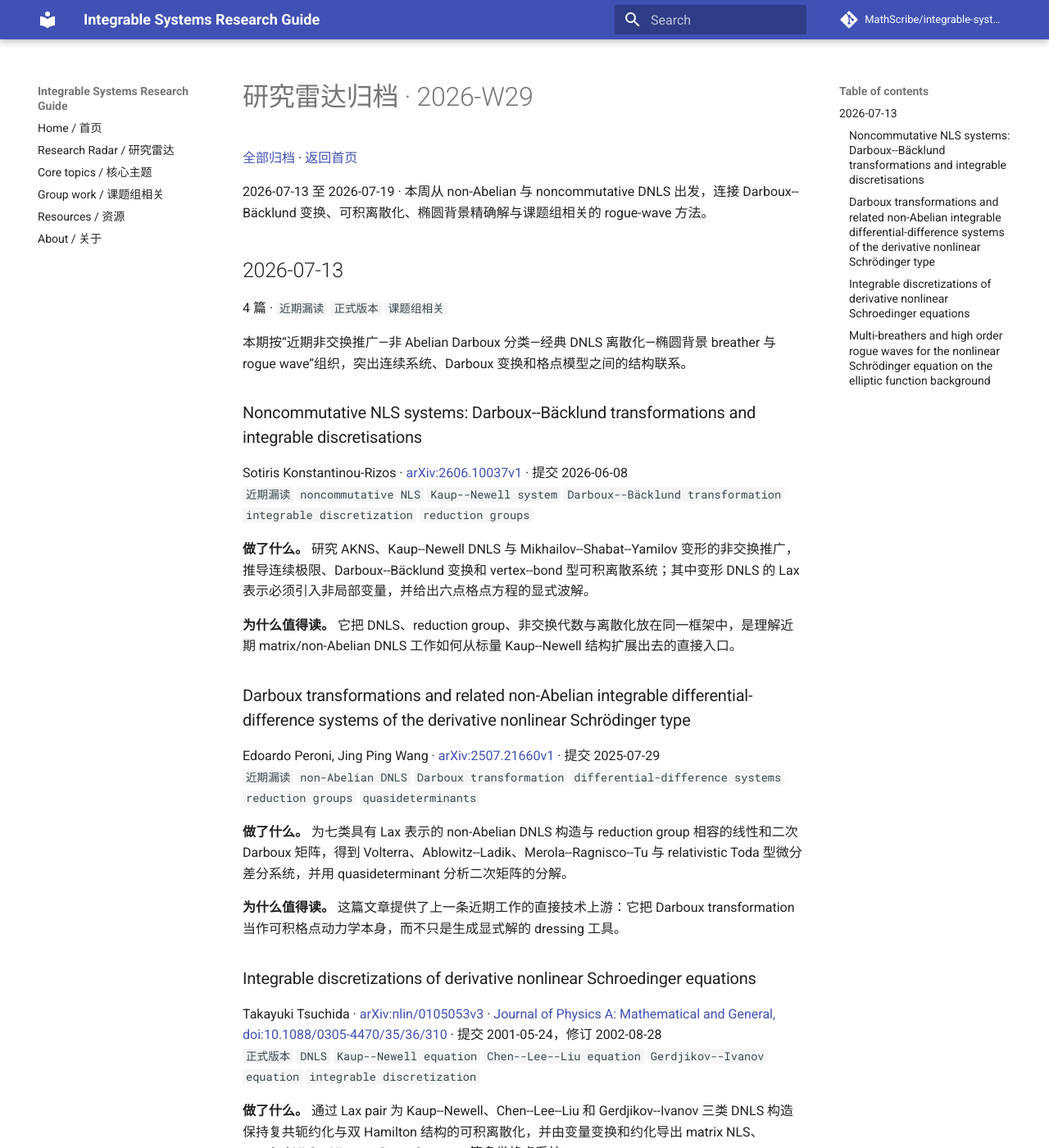
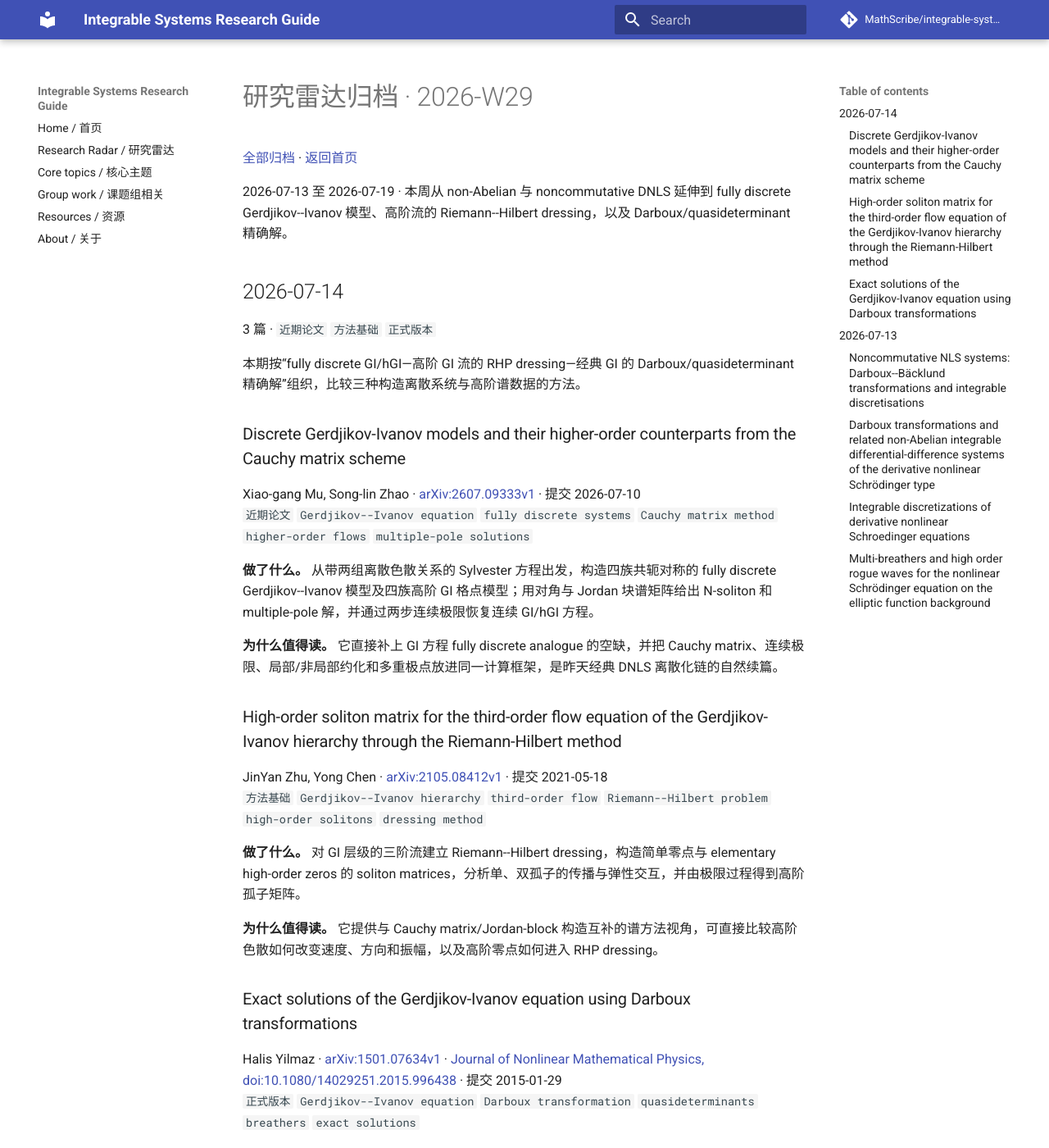
Before and after one commit to MathScribe/integrable-systems-guide, an MkDocs documentation site: the page built from docs/radar/2026-W29.md, in a window 1280 px wide and 1400 px high. Shown: the whole window at 82% size. Built offline with MkDocs 1.6.1 and Material for MkDocs 9.7.7, drawn with Linux system fonts in a browser that asks for light colours; comment, search, counter and statistics services are not loaded; some of the changed text lies outside the part shown.

Commit message:
Render July 14 weekly radar archive

```diff
--- a/docs/radar/2026-W29.md
+++ b/docs/radar/2026-W29.md
@@ -2,7 +2,40 @@
 
 [全部归档](index.md) · [返回首页](../index.md)
 
-2026-07-13 至 2026-07-19 · 本周从 non-Abelian 与 noncommutative DNLS 出发，连接 Darboux--Bäcklund 变换、可积离散化、椭圆背景精确解与课题组相关的 rogue-wave 方法。
+2026-07-13 至 2026-07-19 · 本周从 non-Abelian 与 noncommutative DNLS 延伸到 fully discrete Gerdjikov--Ivanov 模型、高阶流的 Riemann--Hilbert dressing，以及 Darboux/quasideterminant 精确解。
+
+## 2026-07-14
+
+3 篇 · `近期论文` `方法基础` `正式版本`
+
+本期按“fully discrete GI/hGI—高阶 GI 流的 RHP dressing—经典 GI 的 Darboux/quasideterminant 精确解”组织，比较三种构造离散系统与高阶谱数据的方法。
+
+### Discrete Gerdjikov-Ivanov models and their higher-order counterparts from the Cauchy matrix scheme
+
+Xiao-gang Mu, Song-lin Zhao · [arXiv:2607.09333v1](https://arxiv.org/abs/2607.09333) · 提交 2026-07-10
+`近期论文` `Gerdjikov--Ivanov equation` `fully discrete systems` `Cauchy matrix method` `higher-order flows` `multiple-pole solutions`
+
+**做了什么。** 从带两组离散色散关系的 Sylvester 方程出发，构造四族共轭对称的 fully discrete Gerdjikov--Ivanov 模型及四族高阶 GI 格点模型；用对角与 Jordan 块谱矩阵给出 N-soliton 和 multiple-pole 解，并通过两步连续极限恢复连续 GI/hGI 方程。
+
+**为什么值得读。** 它直接补上 GI 方程 fully discrete analogue 的空缺，并把 Cauchy matrix、连续极限、局部/非局部约化和多重极点放进同一计算框架，是昨天经典 DNLS 离散化链的自然续篇。
+
+### High-order soliton matrix for the third-order flow equation of the Gerdjikov-Ivanov hierarchy through the Riemann-Hilbert method
+
+JinYan Zhu, Yong Chen · [arXiv:2105.08412v1](https://arxiv.org/abs/2105.08412) · 提交 2021-05-18
+`方法基础` `Gerdjikov--Ivanov hierarchy` `third-order flow` `Riemann--Hilbert problem` `high-order solitons` `dressing method`
+
+**做了什么。** 对 GI 层级的三阶流建立 Riemann--Hilbert dressing，构造简单零点与 elementary high-order zeros 的 soliton matrices，分析单、双孤子的传播与弹性交互，并由极限过程得到高阶孤子矩阵。
+
+**为什么值得读。** 它提供与 Cauchy matrix/Jordan-block 构造互补的谱方法视角，可直接比较高阶色散如何改变速度、方向和振幅，以及高阶零点如何进入 RHP dressing。
+
+### Exact solutions of the Gerdjikov-Ivanov equation using Darboux transformations
+
+Halis Yilmaz · [arXiv:1501.07634v1](https://arxiv.org/abs/1501.07634) · [Journal of Nonlinear Mathematical Physics, doi:10.1080/14029251.2015.996438](https://doi.org/10.1080/14029251.2015.996438) · 提交 2015-01-29
+`正式版本` `Gerdjikov--Ivanov equation` `Darboux transformation` `quasideterminants` `breathers` `exact solutions`
+
+**做了什么。** 为标量 GI 方程构造标准 Darboux transformation，并用 quasideterminant 写出迭代解，以抛物型解、孤子和 breather 作为显式例子。
+
+**为什么值得读。** 这篇正式期刊论文给出最紧凑的 GI Darboux/quasideterminant 基线，便于把今天的新格点 multiple-pole 公式与连续方程的经典 dressing 计算逐项对照。
 
 ## 2026-07-13
 
```
